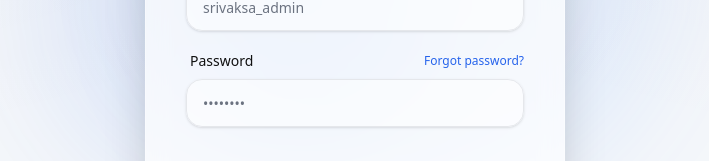
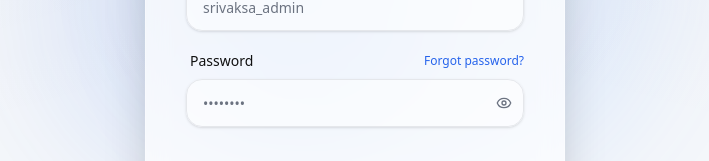
Before and after one commit to vayuharaorigin/sri-vaksha, a Next.js app: page /login in a window 1280 px wide. Shown: the part 385-546 px from the top of the page, without its empty margins (285-994 px from the left). Built offline with nearby package versions, Linux system fonts and the light colour scheme.

Commit message:
feat: add show password toggle option

```diff
--- a/index.html
+++ b/index.html
@@ -158,13 +158,18 @@
               <label class="text-xs font-bold text-slate-600 dark:text-zinc-300 tracking-wide uppercase">Password</label>
               <a href="#" class="text-xs text-blue-600 dark:text-blue-400 hover:underline">Forgot?</a>
             </div>
+            <div class="relative">
               <input
                 id="passwordInput"
                 type="password"
                 placeholder="••••••••"
                 required
-              class="w-full h-12 rounded-2xl border border-slate-200 dark:border-zinc-800 bg-white/50 dark:bg-black/50 px-4 text-sm outline-none focus:ring-2 focus:ring-blue-500 focus:border-transparent transition-all"
+                class="w-full h-12 rounded-2xl border border-slate-200 dark:border-zinc-800 bg-white/50 dark:bg-black/50 px-4 pr-10 text-sm outline-none focus:ring-2 focus:ring-blue-500 focus:border-transparent transition-all"
               >
+              <button type="button" onclick="togglePasswordVisibility()" class="absolute right-3.5 top-1/2 -translate-y-1/2 text-slate-400 hover:text-slate-600 dark:hover:text-zinc-300 transition-colors">
+                <i id="passwordToggleIcon" data-lucide="eye" class="w-4 h-4"></i>
+              </button>
+            </div>
           </div>
 
           <button
@@ -1137,6 +1142,26 @@
     document.addEventListener("DOMContentLoaded", () => {
       lucide.createIcons();
     });
+
+    function togglePasswordVisibility() {
+      const input = document.getElementById('passwordInput');
+      const icon = document.getElementById('passwordToggleIcon');
+
+      if (input.type === 'password') {
+        input.type = 'text';
+        icon.setAttribute('data-lucide', 'eye-off');
+      } else {
+        input.type = 'password';
+        icon.setAttribute('data-lucide', 'eye');
+      }
+      // Re-initialize this specific icon
+      lucide.createIcons({
+        nameAttr: 'data-lucide',
+        attrs: {
+          class: "w-4 h-4"
+        }
+      });
+    }
 
     function handleLogin(e) {
       e.preventDefault();
--- a/src/app/login/page.tsx
+++ b/src/app/login/page.tsx
@@ -2,7 +2,7 @@
 
 import { useState } from "react";
 import { motion } from "framer-motion";
-import { Droplet, ArrowRight, AlertCircle } from "lucide-react";
+import { Droplet, ArrowRight, AlertCircle, Eye, EyeOff } from "lucide-react";
 import { useRouter } from "next/navigation";
 import { Button } from "@/components/ui/button";
 import { Input } from "@/components/ui/input";
@@ -11,6 +11,7 @@ export default function LoginPage() {
   const router = useRouter();
   const [loginId, setLoginId] = useState("");
   const [password, setPassword] = useState("");
+  const [showPassword, setShowPassword] = useState(false);
   const [error, setError] = useState("");
 
   const handleLogin = (e: React.FormEvent) => {
@@ -83,15 +84,24 @@ export default function LoginPage() {
                 <label className="text-sm font-medium text-foreground" htmlFor="password">Password</label>
                 <a href="#" className="text-xs text-accent hover:underline font-medium">Forgot password?</a>
               </div>
+              <div className="relative">
                 <Input
                   id="password"
-                type="password"
+                  type={showPassword ? "text" : "password"}
                   placeholder="••••••••"
                   value={password}
                   onChange={(e) => setPassword(e.target.value)}
                   required
-                className="bg-white/50 dark:bg-black/50"
+                  className="bg-white/50 dark:bg-black/50 pr-10"
                 />
+                <button
+                  type="button"
+                  onClick={() => setShowPassword(!showPassword)}
+                  className="absolute right-3 top-1/2 -translate-y-1/2 text-muted-foreground hover:text-foreground transition-colors"
+                >
+                  {showPassword ? <EyeOff size={16} /> : <Eye size={16} />}
+                </button>
+              </div>
             </div>
 
             <Button type="submit" variant="gradient" className="w-full mt-4 group">
```
Lines whose indentation alone changed are shown as unchanged.
